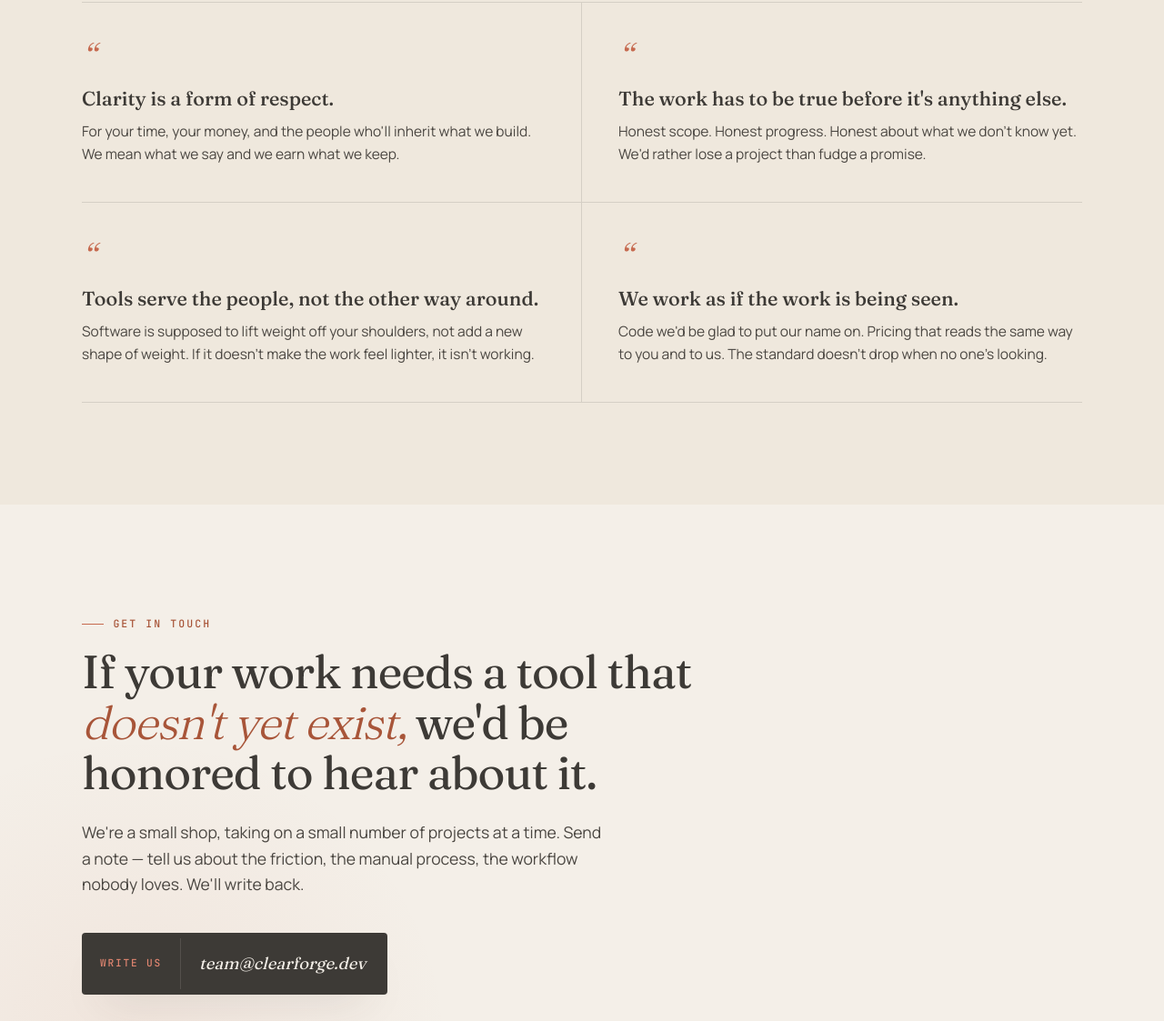
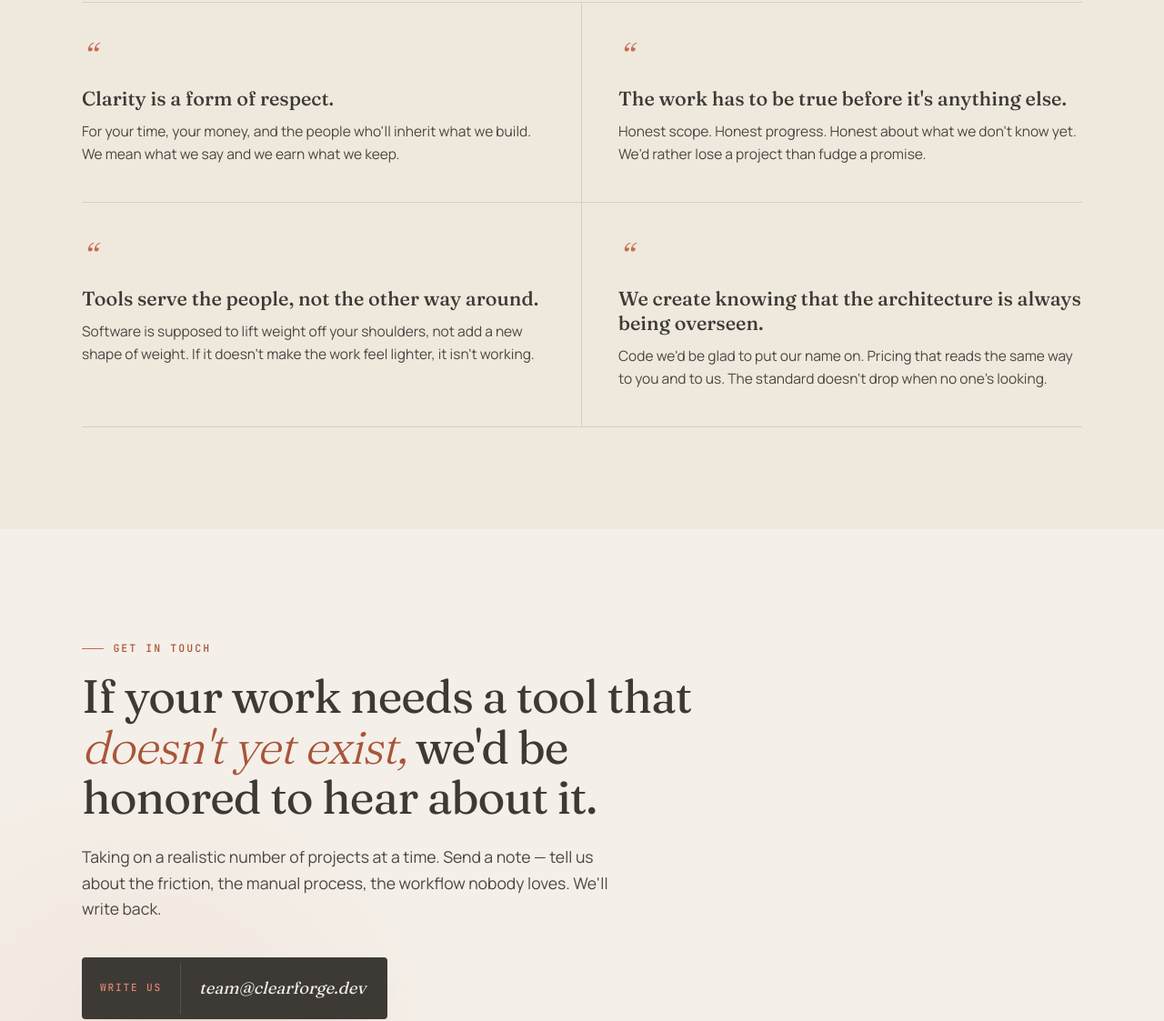
Before and after one commit to ikthys777/ClearForge-landing, a plain HTML site: page index.html in a window 1280 px wide. Shown: the part 3132-4255 px from the top of the page at 91% size. Drawn offline with Linux system fonts and the light colour scheme.

Commit message:
Round 4 copy edits: paced/architecture/realistic
- 'Slow on purpose' → 'Paced on purpose' (intention over slowness)
- 'We work as if the work is being seen' → 'We create knowing that the architecture is always being overseen' (sharper Coram Deo, ties to building/forging metaphor)
- Contact lead: 'small shop, small number of projects' → 'realistic number of projects' (less self-deprecating, more honest)

```diff
--- a/index.html
+++ b/index.html
@@ -848,7 +848,7 @@
     <section class="build-section reveal" id="how">
         <div class="container">
             <div class="section-eyebrow">How we work</div>
-            <h2 class="section-title">Slow on purpose. <em>Honest by design.</em></h2>
+            <h2 class="section-title">Paced on purpose. <em>Honest by design.</em></h2>
             <p class="section-lead">
                 We take on a small number of projects at a time so each one gets the attention it deserves. On mobile, tap any step to read more.
             </p>
@@ -941,7 +941,7 @@
                 </div>
                 <div class="principle">
                     <div class="principle-mark">&ldquo;</div>
-                    <h3>We work as if the work is being seen.</h3>
+                    <h3>We create knowing that the architecture is always being overseen.</h3>
                     <p>Code we'd be glad to put our name on. Pricing that reads the same way to you and to us. The standard doesn't drop when no one's looking.</p>
                 </div>
             </div>
@@ -955,7 +955,7 @@
                 <div class="section-eyebrow">Get in touch</div>
                 <h2 class="contact-headline">If your work needs a tool that <em>doesn't yet exist,</em> we'd be honored to hear about it.</h2>
                 <p class="contact-lead">
-                    We're a small shop, taking on a small number of projects at a time. Send a note &mdash; tell us about the friction, the manual process, the workflow nobody loves. We'll write back.
+                    Taking on a realistic number of projects at a time. Send a note &mdash; tell us about the friction, the manual process, the workflow nobody loves. We'll write back.
                 </p>
                 <a href="mailto:team@clearforge.dev?subject=Project%20inquiry" class="contact-card" aria-label="Email us at team@clearforge.dev">
                     <span class="contact-card-label">Write us</span>
```
